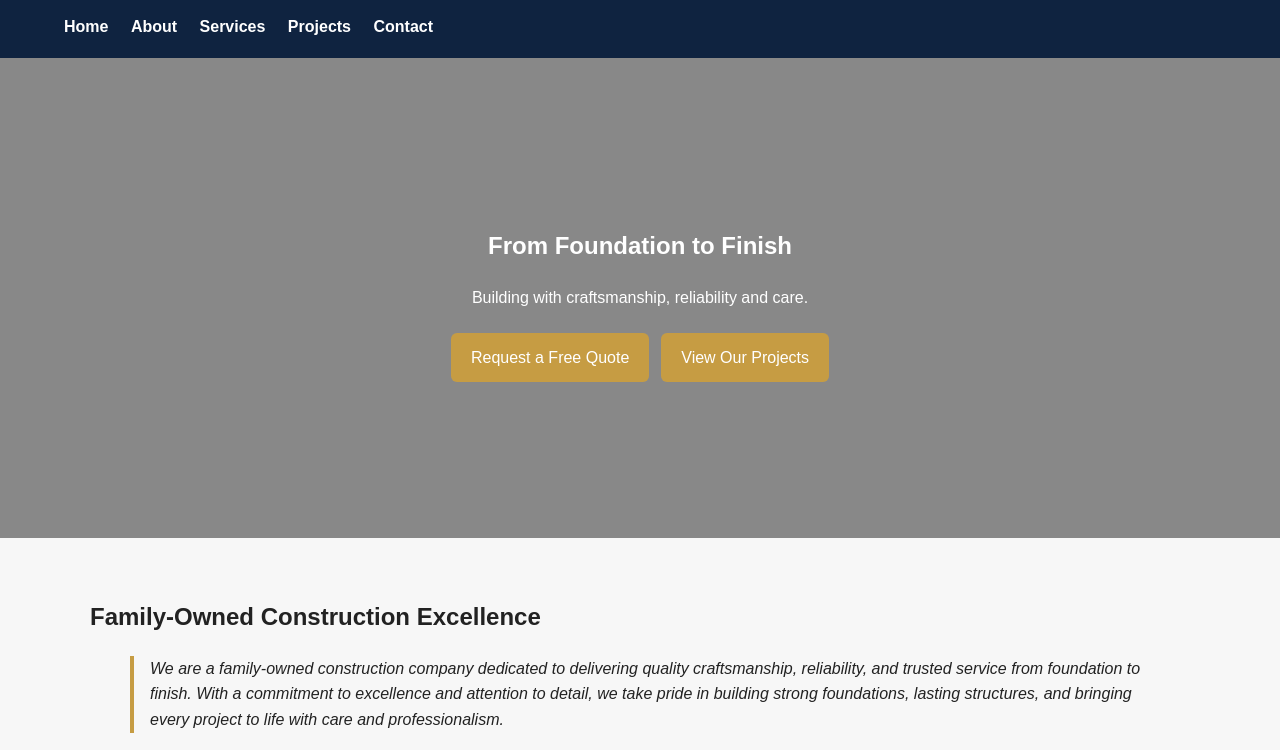
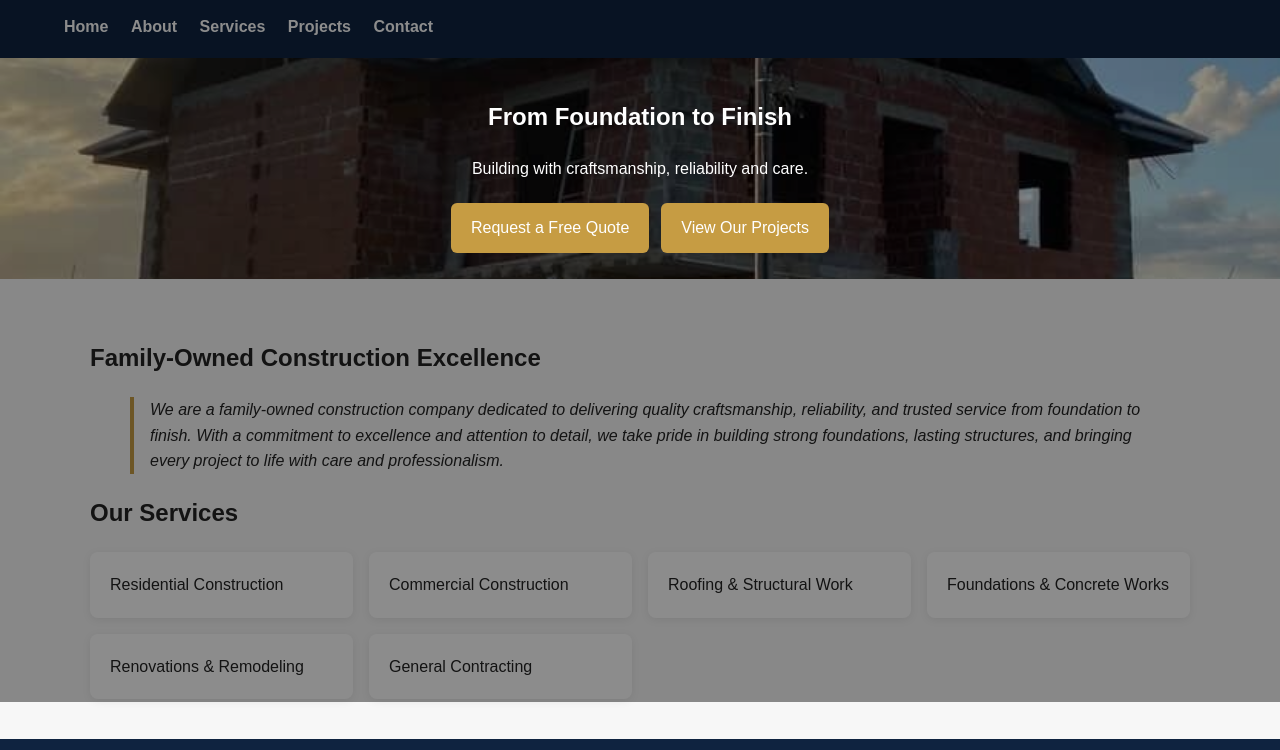
Before and after one commit to jadethompson128-hash/Jade-Thompson, a plain HTML site: page index.html in a window 1280 px wide. Shown: the part 98-848 px from the top of the page. Drawn offline with Linux system fonts and the light colour scheme.

Commit message:
Update style.css

```diff
--- a/style.css
+++ b/style.css
@@ -2,7 +2,9 @@
 body{font-family:Arial,sans-serif;margin:0;background:#f7f7f7;color:#222;line-height:1.6}
 header{background:#0f2340;color:#fff;padding:18px 5%}
 nav a{color:#fff;margin-right:18px;text-decoration:none;font-weight:bold}
-.hero{background:url('assets/hero-house.jpeg') center/cover no-repeat;height:60vh;display:flex;align-items:center;justify-content:center;position:relative}
+.hero{
+    background:url('hero-house.jpeg') center/cover;
+}
 .hero::before{content:'';position:absolute;inset:0;background:rgba(0,0,0,.45)}
 .hero-content{position:relative;color:#fff;text-align:center;padding:20px}
 .btn{display:inline-block;background:#c69c43;color:#fff;padding:12px 20px;border-radius:6px;text-decoration:none;margin:6px}
```
